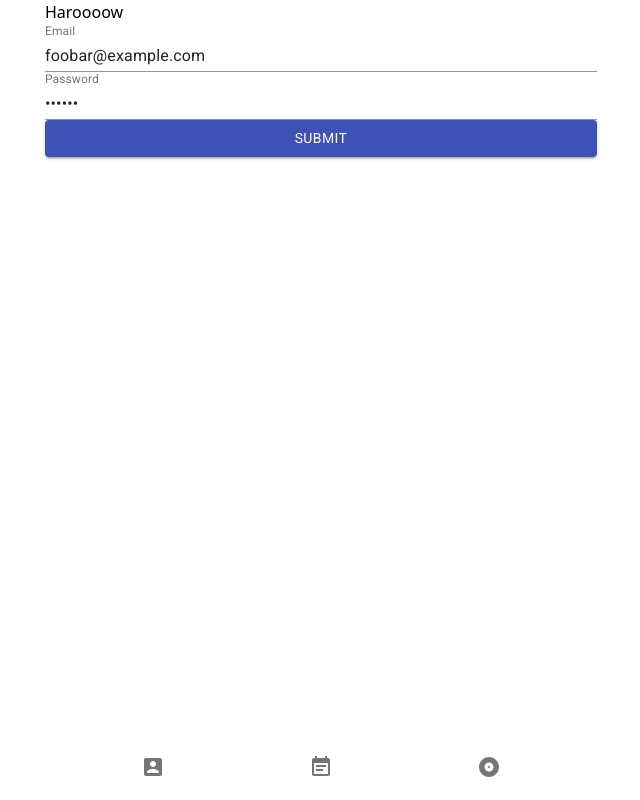
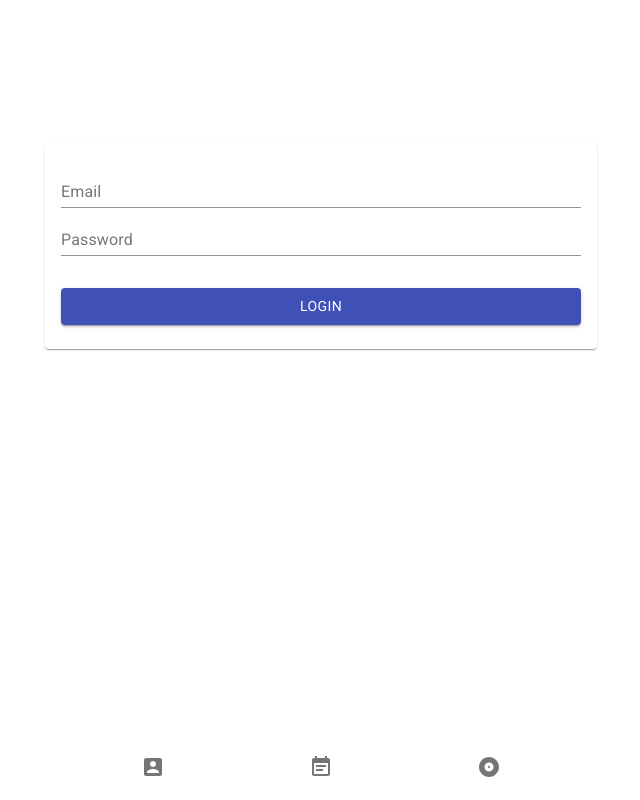
Before and after one commit to handikade/ng-react, a React (Create React App) app: page /login in a window 1280 px wide. Shown: the whole page, without its empty margins (319-959 px from the left). Built offline with nearby package versions, Linux system fonts and the light colour scheme.

Commit message:
revamp login page UI

```diff
--- a/src/pages/auth/Login.tsx
+++ b/src/pages/auth/Login.tsx
@@ -1,6 +1,8 @@
 import React from 'react'
 import { useFormik } from 'formik'
 import * as Yup from 'yup'
+import Card from '@material-ui/core/Card'
+import CardContent from '@material-ui/core/CardContent'
 import Button from '@material-ui/core/Button'
 import TextField from '@material-ui/core/TextField'
 
@@ -16,8 +18,8 @@ const validationSchema = Yup.object({
 export default function Login() {
   const formik = useFormik({
     initialValues: {
-      email: 'foobar@example.com',
-      password: 'foobar'
+      email: '',
+      password: ''
     },
     validationSchema: validationSchema,
     onSubmit: (values) => {
@@ -26,9 +28,11 @@ export default function Login() {
   })
 
   return (
-    <div>
-      <h1>Haroooow</h1>
+    <div className="pt-36">
+      <Card>
+        <CardContent>
           <form onSubmit={formik.handleSubmit}>
+            <div className="mb-8">
               <TextField
                 fullWidth
                 id="email"
@@ -47,13 +51,18 @@ export default function Login() {
                 type="password"
                 value={formik.values.password}
                 onChange={formik.handleChange}
-          error={formik.touched.password && Boolean(formik.errors.password)}
+                error={
+                  formik.touched.password && Boolean(formik.errors.password)
+                }
                 helperText={formik.touched.password && formik.errors.password}
               />
+            </div>
             <Button color="primary" variant="contained" fullWidth type="submit">
-          Submit
+              Login
             </Button>
           </form>
+        </CardContent>
+      </Card>
     </div>
   )
 }
```
Lines whose indentation alone changed are shown as unchanged.
